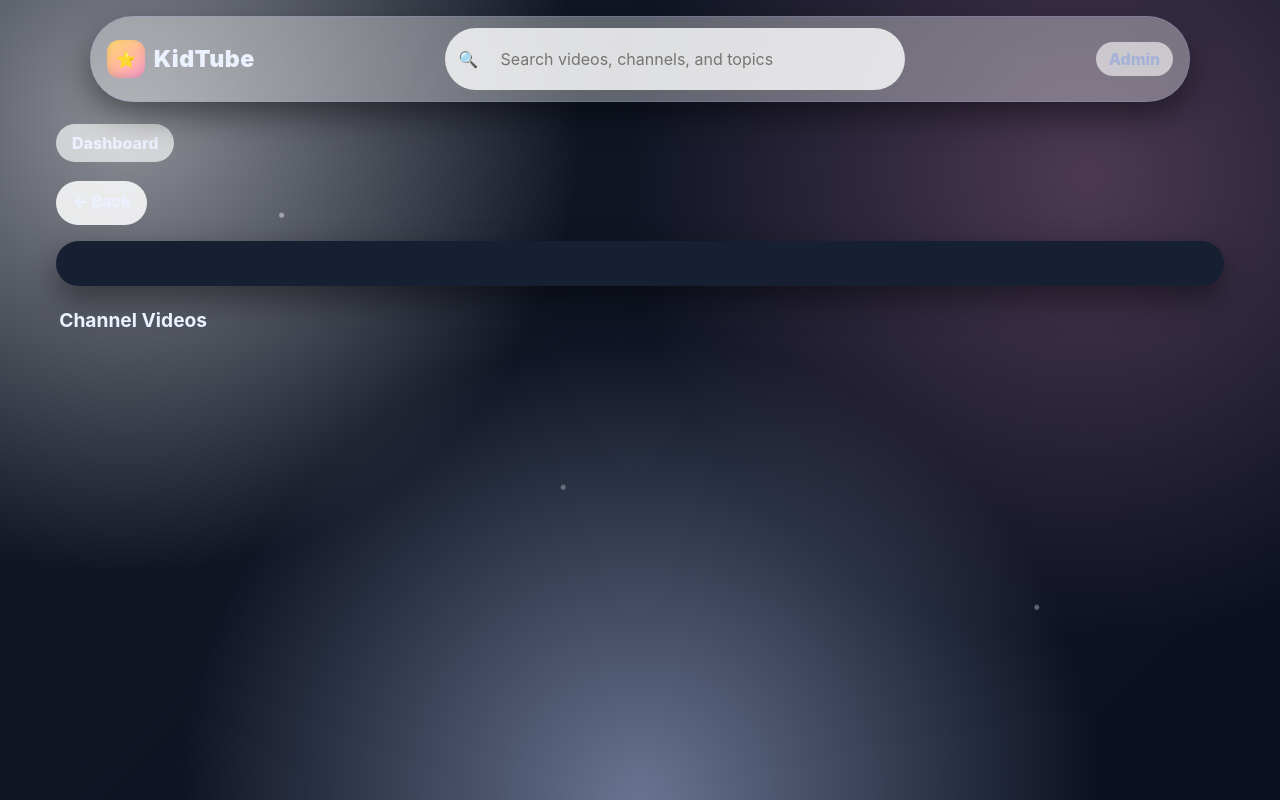
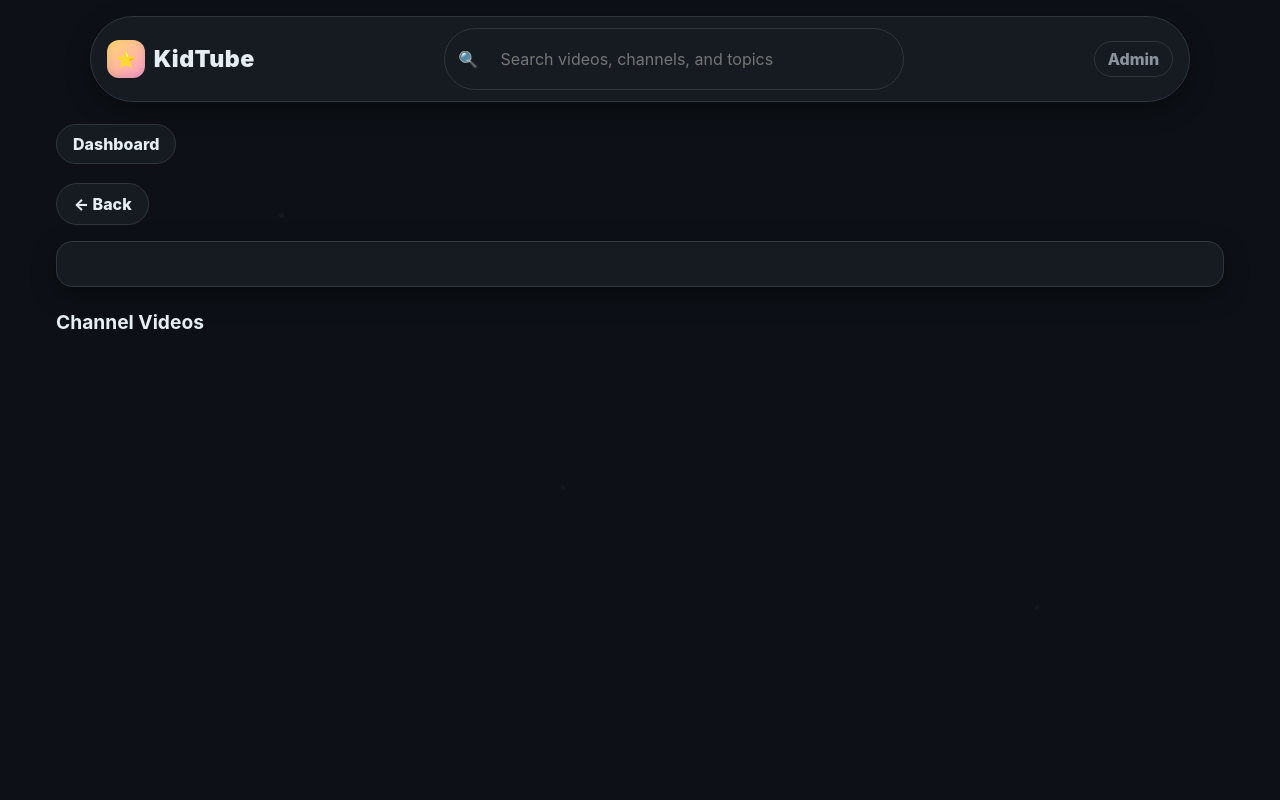
Before and after one commit to punishergui/kidtube, a FastAPI app: page /channel/1 in a window 1280 px wide. Run offline with FastAPI, Linux system fonts and the light colour scheme; parts of the project's set-up code (start-up, migrations or seed data) failed here and were passed over.

Commit message:
Implement phase 2 dark theme and dashboard row layout

```diff
--- a/app/static/styles.css
+++ b/app/static/styles.css
@@ -1,15 +1,15 @@
 :root {
+  --bg: #0d1117;
+  --surface: #161b22;
+  --surface-raised: #21262d;
+  --border: #30363d;
+  --text: #e6edf3;
+  --text-muted: #8b949e;
   --primary: #5f6dff;
   --accent: #ff76c8;
-  --bg-gradient-start: #83cbff;
-  --bg-gradient-end: #8479ff;
-  --surface: rgba(255, 255, 255, 0.78);
-  --surface-strong: #ffffff;
-  --text: #1f2f69;
-  --text-muted: #5d6b9b;
-  --border-soft: rgba(255, 255, 255, 0.7);
-  --card-radius: 26px;
-  --shadow-soft: 0 14px 36px rgba(35, 49, 122, 0.17);
+  --radius-card: 16px;
+  --radius-pill: 999px;
+  --shadow: 0 8px 24px rgba(0,0,0,0.4);
   --space-1: 0.4rem;
   --space-2: 0.65rem;
   --space-3: 1rem;
@@ -26,11 +26,7 @@ body {
   font-family: 'Nunito', 'Baloo 2', 'Inter', system-ui, -apple-system, sans-serif;
   color: var(--text);
   min-height: 100vh;
-  background:
-    radial-gradient(circle at 10% 15%, rgba(255, 255, 255, 0.52), transparent 34%),
-    radial-gradient(circle at 85% 22%, rgba(255, 167, 224, 0.26), transparent 37%),
-    radial-gradient(circle at 50% 100%, rgba(197, 212, 255, 0.5), transparent 45%),
-    linear-gradient(135deg, var(--bg-gradient-start), var(--bg-gradient-end));
+  background: var(--bg);
 }
 
 .sparkles {
@@ -38,12 +34,12 @@ body {
   inset: 0;
   pointer-events: none;
   background-image:
-    radial-gradient(circle at 22% 28%, rgba(255, 255, 255, 0.75) 0 2px, transparent 3px),
-    radial-gradient(circle at 70% 36%, rgba(255, 255, 255, 0.6) 0 1.5px, transparent 3px),
-    radial-gradient(circle at 44% 62%, rgba(255, 255, 255, 0.5) 0 2px, transparent 3px),
-    radial-gradient(circle at 81% 77%, rgba(255, 255, 255, 0.55) 0 2px, transparent 3px);
+    radial-gradient(circle at 22% 28%, rgba(255, 255, 255, 0.1) 0 2px, transparent 3px),
+    radial-gradient(circle at 70% 36%, rgba(255, 255, 255, 0.08) 0 1.5px, transparent 3px),
+    radial-gradient(circle at 44% 62%, rgba(255, 255, 255, 0.08) 0 2px, transparent 3px),
+    radial-gradient(circle at 81% 77%, rgba(255, 255, 255, 0.08) 0 2px, transparent 3px);
   animation: sparkle 15s linear infinite;
-  opacity: 0.6;
+  opacity: 0.4;
 }
 
 @keyframes sparkle {
@@ -68,11 +64,11 @@ body {
 .header-inner {
   max-width: 1100px;
   margin: 0 auto;
-  background: rgba(255, 255, 255, 0.34);
-  border: 1px solid var(--border-soft);
-  box-shadow: var(--shadow-soft);
+  background: var(--surface);
+  border: 1px solid var(--border);
+  box-shadow: var(--shadow);
   backdrop-filter: blur(16px);
-  border-radius: 999px;
+  border-radius: var(--radius-pill);
   padding: 0.7rem 1rem;
   display: flex;
   gap: var(--space-3);
@@ -110,8 +106,9 @@ body {
   display: flex;
   align-items: center;
   gap: 0.55rem;
-  background: rgba(255, 255, 255, 0.8);
-  border-radius: 999px;
+  background: var(--surface);
+  border: 1px solid var(--border);
+  border-radius: var(--radius-pill);
   padding: 0.55rem 0.8rem;
 }
 
@@ -141,9 +138,10 @@ body {
 .nav-link {
   text-decoration: none;
   padding: 0.55rem 1rem;
-  border-radius: 999px;
-  background: rgba(255, 255, 255, 0.65);
+  border-radius: var(--radius-pill);
+  background: var(--surface);
   color: var(--text);
+  border: 1px solid var(--border);
   font-weight: 800;
   transition: transform 0.2s ease, box-shadow 0.2s ease, background 0.2s ease;
 }
@@ -151,16 +149,19 @@ body {
 .nav-link:hover,
 .nav-link.active {
   transform: translateY(-2px);
-  background: var(--surface-strong);
-  box-shadow: 0 10px 20px rgba(59, 77, 170, 0.25);
+  background: var(--surface-raised);
+  box-shadow: var(--shadow);
 }
 
 #alerts { min-height: 0.2rem; }
 
-.panel {
-  background: var(--surface-strong);
-  border-radius: var(--card-radius);
-  box-shadow: var(--shadow-soft);
+.panel,
+.card {
+  background: var(--surface);
+  color: var(--text);
+  border: 1px solid var(--border);
+  border-radius: var(--radius-card);
+  box-shadow: var(--shadow);
 }
 
 .page-head {
@@ -190,9 +191,9 @@ textarea {
 input,
 select,
 textarea {
-  border: 0;
+  border: 1px solid var(--border);
   border-radius: 14px;
-  background: #eef3ff;
+  background: var(--surface);
   color: var(--text);
   padding: 0.68rem 0.85rem;
 }
@@ -201,8 +202,8 @@ button,
 .btn-primary,
 .btn-secondary,
 .btn-soft {
-  border: 0;
-  border-radius: 999px;
+  border: 1px solid var(--border);
+  border-radius: var(--radius-pill);
   padding: 0.62rem 1.05rem;
   font-weight: 800;
   text-decoration: none;
@@ -218,8 +219,9 @@ button:hover,
 }
 
 button,
-.btn-soft {
-  background: #e9eeff;
+.btn-soft,
+.btn-secondary {
+  background: var(--surface);
   color: var(--text);
   cursor: pointer;
 }
@@ -227,11 +229,7 @@ button,
 .btn-primary {
   background: linear-gradient(135deg, var(--primary), var(--accent));
   color: white;
-}
-
-.btn-secondary {
-  background: rgba(255, 255, 255, 0.85);
-  color: var(--text);
+  border: none;
 }
 
 .status {
@@ -313,15 +311,37 @@ td:last-child { border-radius: 0 12px 12px 0; }
 
 .section-head {
   display: flex;
+  justify-content: space-between;
   align-items: center;
-  justify-content: space-between;
-  margin-bottom: 0.9rem;
-  padding: 0 0.2rem;
+  margin-bottom: 0.75rem;
 }
 
 .section-head h2 {
   margin: 0;
   font-size: 1.2rem;
+}
+
+.section-head a {
+  color: var(--text-muted);
+  font-weight: 700;
+  text-decoration: none;
+}
+
+.section-head a:hover {
+  color: var(--text);
+}
+
+.section-row {
+  display: flex;
+  gap: 1rem;
+  overflow-x: auto;
+  padding-bottom: 0.5rem;
+  scrollbar-width: none;
+  -ms-overflow-style: none;
+}
+
+.section-row::-webkit-scrollbar {
+  display: none;
 }
 
 .dashboard-head p { margin-bottom: 0; }
@@ -626,8 +691,9 @@ td:last-child { border-radius: 0 12px 12px 0; }
   text-decoration: none;
   font-weight: 800;
   color: var(--text-muted);
-  background: rgba(255, 255, 255, 0.6);
-  border-radius: 999px;
+  background: var(--surface);
+  border: 1px solid var(--border);
+  border-radius: var(--radius-pill);
   padding: 0.45rem 0.8rem;
 }
 
@@ -796,53 +862,9 @@ textarea:focus-visible {
   input, select, textarea, button, .btn-primary, .btn-secondary, .btn-soft { min-height: 44px; }
 }
 
-:root {
-  --bg-gradient-start: #121826;
-  --bg-gradient-end: #0b1020;
-  --surface: rgba(23, 31, 51, 0.88);
-  --surface-strong: #171f33;
-  --text: #ecf1ff;
-  --text-muted: #a5b1d6;
-  --border-soft: rgba(138, 160, 220, 0.25);
-  --shadow-soft: 0 14px 32px rgba(0, 0, 0, 0.45);
-}
-
-.channel-grid { display: grid; grid-template-columns: repeat(auto-fill, minmax(180px, 1fr)); gap: 0.9rem; }
-.shorts-grid .video-card { min-height: 320px; }
-.short-card .thumb, .shorts-grid .thumb { aspect-ratio: 9 / 16; object-fit: cover; }
-.pin-row { display: grid; grid-template-columns: 1fr auto; gap: .75rem; }
-.pin-input { min-height: 52px; font-size: 1.2rem; letter-spacing: 0.35rem; text-align: center; }
-button, .btn-primary, .btn-secondary, .btn-soft, input, select { min-height: 44px; }
-
 @media (min-width: 768px) {
   .main-content { max-width: 1200px; }
   .pin-gate { padding: 1rem; }
-}
-
-.channel-grid {
-  display: grid;
-  grid-template-columns: repeat(auto-fill, minmax(150px, 1fr));
-  gap: var(--space-3);
-}
-
-.channel-chip {
-  display: flex;
-  align-items: center;
-  gap: 0.6rem;
-  text-decoration: none;
-  color: inherit;
-  padding: 0.7rem;
-}
-
-.channel-chip-avatar,
-.channel-page-avatar {
-  width: 42px;
-  height: 42px;
-  border-radius: 50%;
-  object-fit: cover;
-  background: #e8eeff;
-  display: grid;
-  place-items: center;
 }
 
 .channel-header {
@@ -856,44 +878,12 @@ button, .btn-primary, .btn-secondary, .btn-soft, input, select { min-height: 44p
   gap: 0.8rem;
 }
 
-@media (prefers-color-scheme: dark) {
-  :root {
-    --text: #eef3ff;
-    --text-muted: #b8c4ea;
-  }
-
-  body {
-    background: linear-gradient(135deg, #111528, #1c1533);
-  }
-
-  .panel,
-  td,
-  .empty-state,
-  .sample-video,
-  .touch-section,
-  input,
-  select,
-  textarea,
-  .header-search,
-  .nav-link,
-  .admin-link,
-  .kid-chip,
-  .btn-secondary,
-  .btn-soft,
-  button {
-    background: #1e2640;
-    color: var(--text);
-    border-color: rgba(210, 220, 255, 0.2);
-  }
-
-  .header-inner {
-    background: rgba(12, 17, 34, 0.78);
-  }
-
-  .small,
-  .channel-name,
-  .channel-row,
-  th {
-    color: var(--text-muted);
-  }
+.channel-page-avatar {
+  width: 42px;
+  height: 42px;
+  border-radius: 50%;
+  object-fit: cover;
+  background: var(--surface-raised);
+  display: grid;
+  place-items: center;
 }
```
Also changed, not shown: other parts of app/static/styles.css (+115 -70 lines), app/static/dashboard.js (+24 -5 lines), app/templates/dashboard.html (+15 -7 lines).
